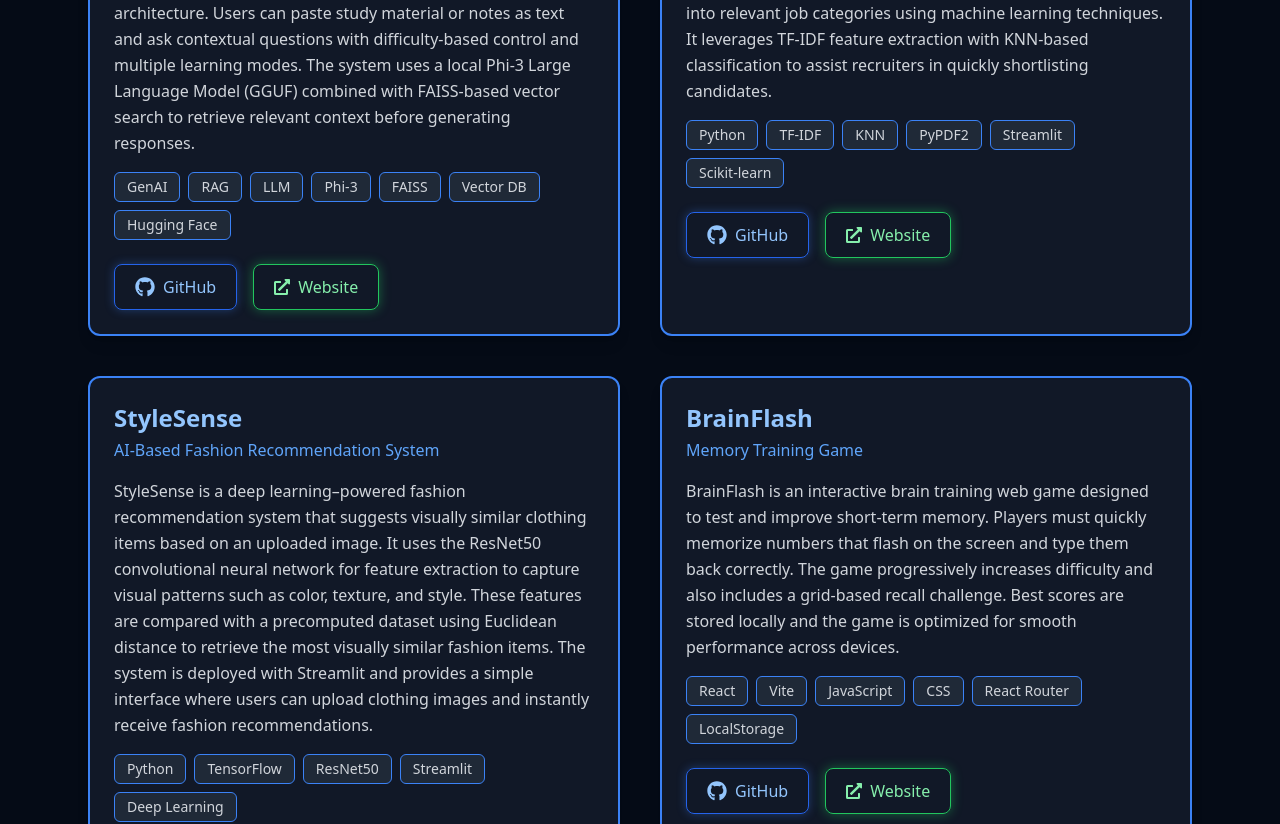
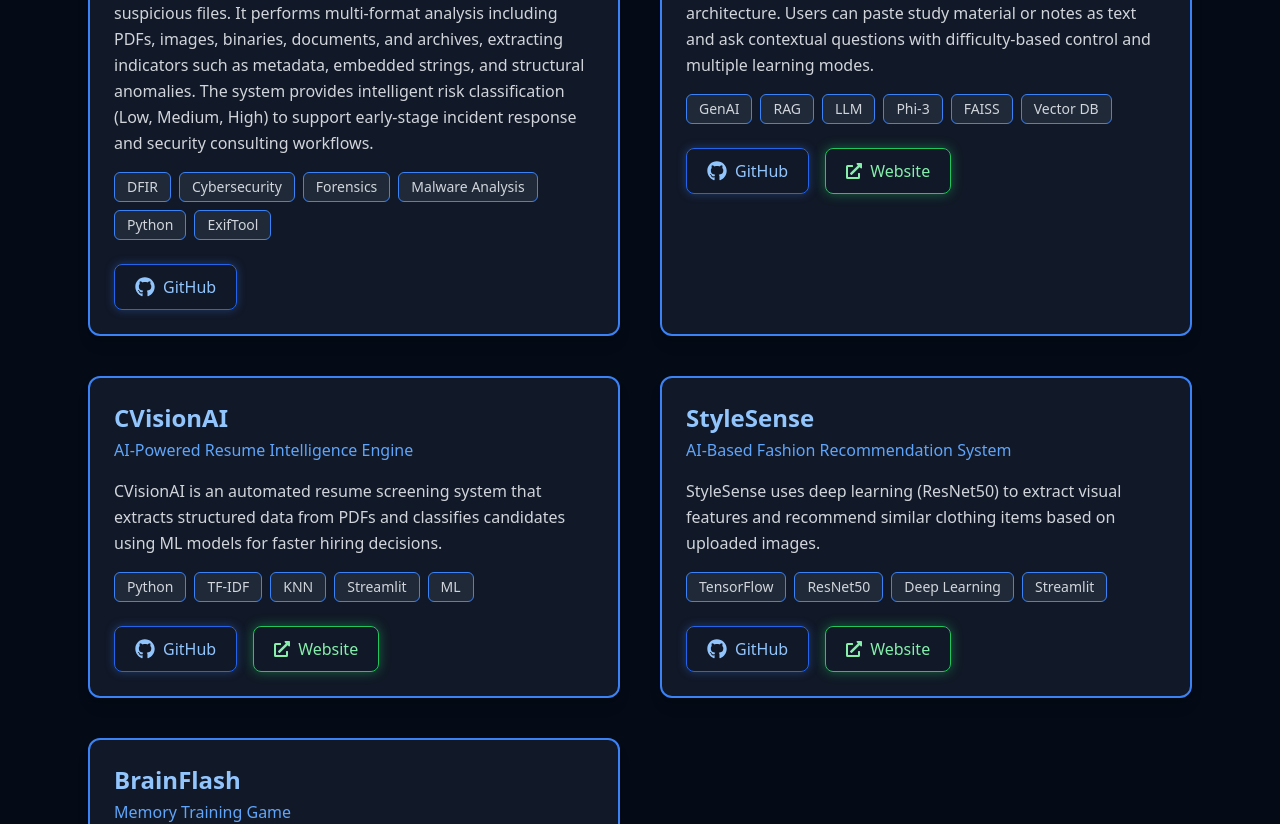
Before and after one commit to DibyanshuSah/My_Portfolio, a React (Vite) app: page / in a window 1280 px wide. Shown: the part 2720-3544 px from the top of the page. Built offline with nearby package versions, Linux system fonts and the light colour scheme.

Commit message:
updated Project

```diff
--- a/src/sections/Projects.jsx
+++ b/src/sections/Projects.jsx
@@ -19,7 +19,6 @@ const ProjectCard = ({
       hover:shadow-[0_0_18px_rgba(59,130,246,0.55)]
     "
   >
-    {/* Title */}
     <h3 className="text-2xl font-semibold text-blue-300">
       {title}
     </h3>
@@ -28,12 +27,10 @@ const ProjectCard = ({
       {subtitle}
     </p>
 
-    {/* Description */}
     <p className="mt-4 text-gray-300 leading-relaxed">
       {description}
     </p>
 
-    {/* Tags */}
     <div className="flex flex-wrap gap-2 mt-4">
       {tags.map((tag, i) => (
         <span
@@ -51,9 +48,7 @@ const ProjectCard = ({
       ))}
     </div>
 
-    {/* Buttons */}
     <div className="mt-6 flex gap-4 flex-wrap">
-      {/* GitHub */}
       <a
         href={link}
         target="_blank"
@@ -73,7 +68,6 @@ const ProjectCard = ({
         GitHub
       </a>
 
-      {/* Website */}
       {demoLink && (
         <a
           href={demoLink}
@@ -105,20 +99,34 @@ const Projects = () => {
       id="projects"
       className="py-20 px-6 max-w-6xl mx-auto text-white"
     >
-      {/* Heading */}
       <h2 className="text-4xl font-bold text-center mb-6">
         Featured Projects
       </h2>
       <div className="w-28 h-1 bg-blue-500 mx-auto mb-12"></div>
 
-      {/* Project Grid */}
       <div className="grid md:grid-cols-2 gap-10">
+
+        {/* 🔥 Aegis Forensics (NEW) */}
+        <ProjectCard
+          title="Aegis Forensics"
+          subtitle="DFIR Triage & File Analysis Tool"
+          description="Aegis Forensics is a lightweight Digital Forensics & Incident Response (DFIR) triage tool designed for rapid inspection of suspicious files. It performs multi-format analysis including PDFs, images, binaries, documents, and archives, extracting indicators such as metadata, embedded strings, and structural anomalies. The system provides intelligent risk classification (Low, Medium, High) to support early-stage incident response and security consulting workflows."
+          tags={[
+            "DFIR",
+            "Cybersecurity",
+            "Forensics",
+            "Malware Analysis",
+            "Python",
+            "ExifTool",
+          ]}
+          link="https://github.com/DibyanshuSah/aegis-forensics"
+        />
 
         {/* SkillForge-AI */}
         <ProjectCard
           title="SkillForge-AI"
           subtitle="GenAI-Powered Adaptive Learning Platform"
-          description="SkillForge AI is a GenAI-powered adaptive learning platform built using a Retrieval Augmented Generation (RAG) architecture. Users can paste study material or notes as text and ask contextual questions with difficulty-based control and multiple learning modes. The system uses a local Phi-3 Large Language Model (GGUF) combined with FAISS-based vector search to retrieve relevant context before generating responses."
+          description="SkillForge AI is a GenAI-powered adaptive learning platform built using a Retrieval Augmented Generation (RAG) architecture. Users can paste study material or notes as text and ask contextual questions with difficulty-based control and multiple learning modes."
           tags={[
             "GenAI",
             "RAG",
@@ -126,7 +134,6 @@ const Projects = () => {
             "Phi-3",
             "FAISS",
             "Vector DB",
-            "Hugging Face",
           ]}
           link="https://github.com/DibyanshuSah/skillforge-AI"
           demoLink="https://huggingface.co/spaces/rishusah/skillforge-ai"
@@ -136,14 +143,13 @@ const Projects = () => {
         <ProjectCard
           title="CVisionAI"
           subtitle="AI-Powered Resume Intelligence Engine"
-          description="CVisionAI is an automated resume screening system that reads PDF resumes, extracts structured text, and classifies candidates into relevant job categories using machine learning techniques. It leverages TF-IDF feature extraction with KNN-based classification to assist recruiters in quickly shortlisting candidates."
+          description="CVisionAI is an automated resume screening system that extracts structured data from PDFs and classifies candidates using ML models for faster hiring decisions."
           tags={[
             "Python",
             "TF-IDF",
             "KNN",
-            "PyPDF2",
             "Streamlit",
-            "Scikit-learn",
+            "ML",
           ]}
           link="https://github.com/DibyanshuSah/Resume-Screening-With-Python"
           demoLink="https://resume-screening-with-python-kauwqmhgxqbraz6o3bphzz.streamlit.app/"
@@ -153,13 +159,12 @@ const Projects = () => {
         <ProjectCard
           title="StyleSense"
           subtitle="AI-Based Fashion Recommendation System"
-          description="StyleSense is a deep learning–powered fashion recommendation system that suggests visually similar clothing items based on an uploaded image. It uses the ResNet50 convolutional neural network for feature extraction to capture visual patterns such as color, texture, and style. These features are compared with a precomputed dataset using Euclidean distance to retrieve the most visually similar fashion items. The system is deployed with Streamlit and provides a simple interface where users can upload clothing images and instantly receive fashion recommendations."
+          description="StyleSense uses deep learning (ResNet50) to extract visual features and recommend similar clothing items based on uploaded images."
           tags={[
-            "Python",
             "TensorFlow",
             "ResNet50",
+            "Deep Learning",
             "Streamlit",
-            "Deep Learning",
           ]}
           link="https://github.com/DibyanshuSah/Fashion-Recommendation-System"
           demoLink="https://huggingface.co/spaces/rishusah/fashion-recommender"
@@ -169,14 +174,12 @@ const Projects = () => {
         <ProjectCard
           title="BrainFlash"
           subtitle="Memory Training Game"
-          description="BrainFlash is an interactive brain training web game designed to test and improve short-term memory. Players must quickly memorize numbers that flash on the screen and type them back correctly. The game progressively increases difficulty and also includes a grid-based recall challenge. Best scores are stored locally and the game is optimized for smooth performance across devices."
+          description="BrainFlash is an interactive web game designed to improve short-term memory with increasing difficulty levels and recall challenges."
           tags={[
             "React",
-            "Vite",
             "JavaScript",
-            "CSS",
-            "React Router",
-            "LocalStorage",
+            "Game Dev",
+            "Frontend",
           ]}
           link="https://github.com/DibyanshuSah/BrainFlash-game"
           demoLink="https://brainflash.vercel.app/"
```
